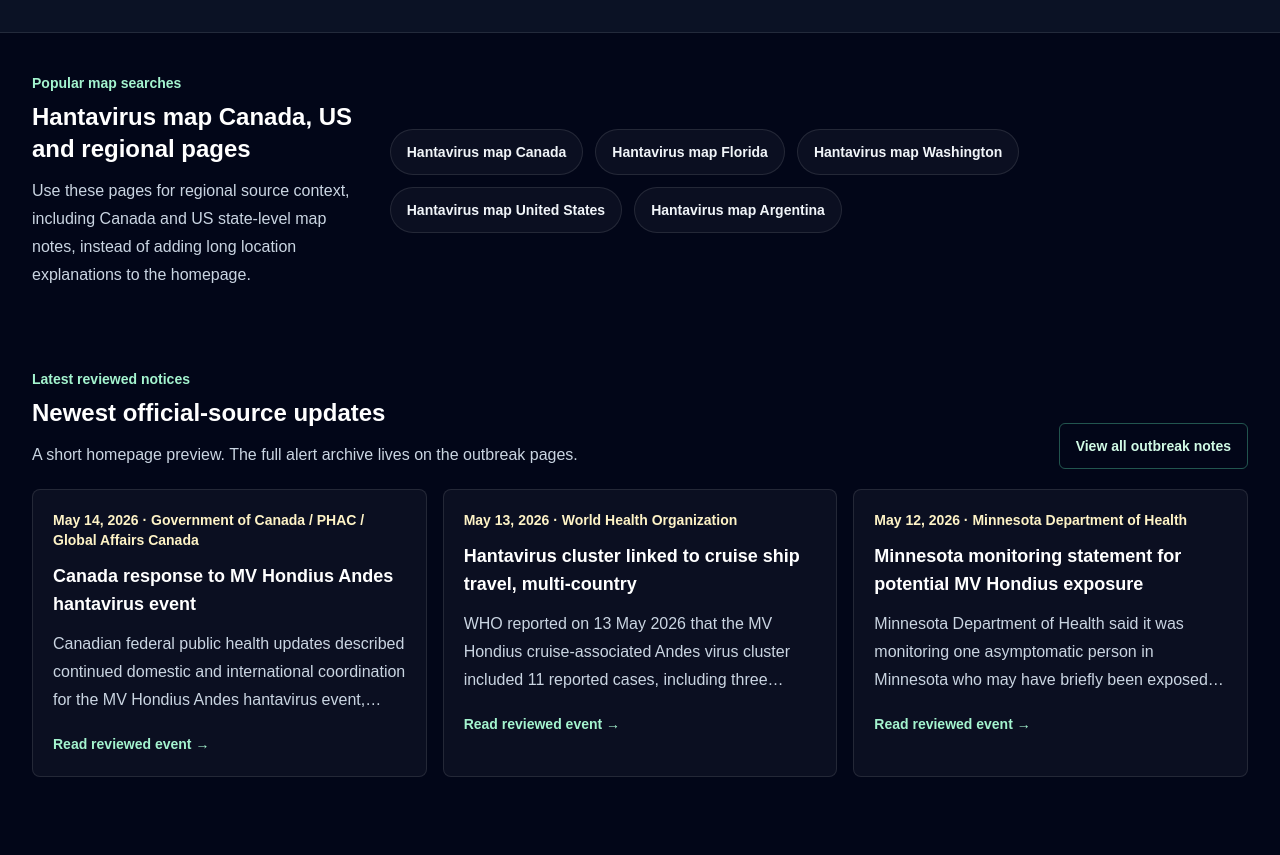
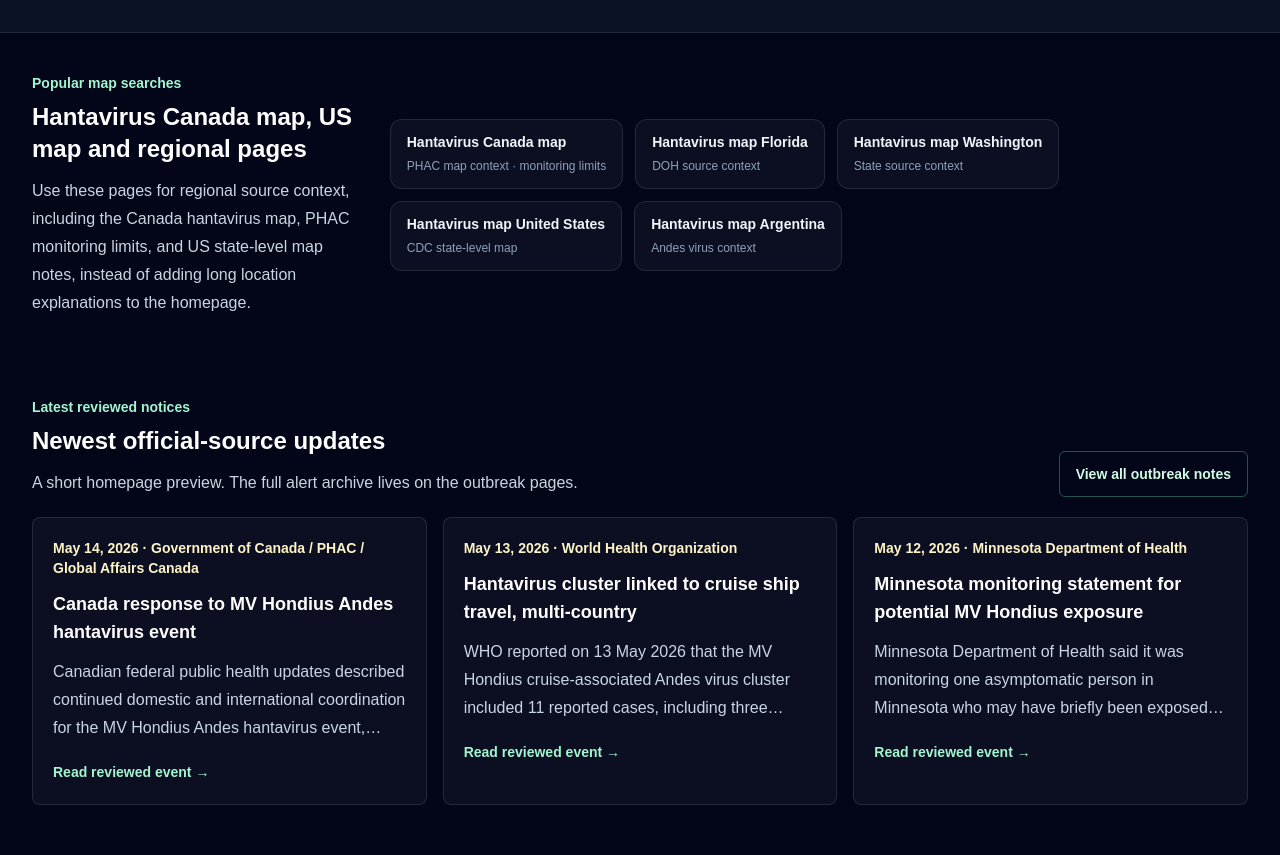
Before and after one commit to security00/hantavirus-maps, a Next.js app: page / in a window 1280 px wide. Shown: the part 2207-3062 px from the top of the page. Built offline with nearby package versions, Linux system fonts and the light colour scheme.

Commit message:
seo: tune Canada hantavirus map intent

```diff
--- a/app/page.tsx
+++ b/app/page.tsx
@@ -125,11 +125,11 @@ export default function Home() {
   ];
 
   const locationPaths = [
-    { href: "/where/canada", label: "Canada" },
-    { href: "/where/florida", label: "Florida" },
-    { href: "/where/washington", label: "Washington" },
-    { href: "/where/united-states", label: "United States" },
-    { href: "/where/argentina", label: "Argentina" },
+    { href: "/where/canada", label: "Canada", note: "PHAC map context · monitoring limits" },
+    { href: "/where/florida", label: "Florida", note: "DOH source context" },
+    { href: "/where/washington", label: "Washington", note: "State source context" },
+    { href: "/where/united-states", label: "United States", note: "CDC state-level map" },
+    { href: "/where/argentina", label: "Argentina", note: "Andes virus context" },
   ];
 
   return (
@@ -191,15 +191,16 @@ export default function Home() {
         <div className="mx-auto grid max-w-7xl gap-6 lg:grid-cols-[0.28fr_0.72fr] lg:items-center">
           <div>
             <p className="text-sm font-semibold text-emerald-200">Popular map searches</p>
-            <h2 id="popular-location-pages" className="mt-2 text-2xl font-semibold">Hantavirus map Canada, US and regional pages</h2>
+            <h2 id="popular-location-pages" className="mt-2 text-2xl font-semibold">Hantavirus Canada map, US map and regional pages</h2>
             <p className="mt-3 leading-7 text-slate-300">
-              Use these pages for regional source context, including Canada and US state-level map notes, instead of adding long location explanations to the homepage.
+              Use these pages for regional source context, including the Canada hantavirus map, PHAC monitoring limits, and US state-level map notes, instead of adding long location explanations to the homepage.
             </p>
           </div>
           <div className="flex flex-wrap gap-3">
             {locationPaths.map((path) => (
-              <Link prefetch={false} key={path.href} href={path.href} className="rounded-full border border-white/10 bg-white/[0.04] px-4 py-3 text-sm font-semibold text-slate-100 transition hover:border-emerald-300/50 hover:text-white">
-                Hantavirus map {path.label}
+              <Link prefetch={false} key={path.href} href={path.href} className="rounded-xl border border-white/10 bg-white/[0.04] px-4 py-3 text-sm font-semibold text-slate-100 transition hover:border-emerald-300/50 hover:text-white">
+                <span className="block">{path.label === "Canada" ? "Hantavirus Canada map" : `Hantavirus map ${path.label}`}</span>
+                <span className="mt-1 block text-xs font-normal leading-5 text-slate-400">{path.note}</span>
               </Link>
             ))}
           </div>
--- a/app/where/[slug]/page.tsx
+++ b/app/where/[slug]/page.tsx
@@ -49,12 +49,12 @@ export async function generateMetadata({ params }: { params: Promise<PageParams>
   const resolvedParams = await params;
   const record = getWhereRecord(resolvedParams.slug);
   const specialTitles: Record<string, string> = {
-    canada: "Hantavirus Map Canada: PHAC Source Context",
+    canada: "Hantavirus Canada Map: PHAC Monitoring",
     florida: "Hantavirus Florida Map: DOH Source Context",
     washington: "Washington Hantavirus Map: DOH Context",
   };
   const specialDescriptions: Record<string, string> = {
-    canada: "Reviewed Canada hantavirus map context from PHAC and Government of Canada sources, with geography and live-surveillance limits.",
+    canada: "Reviewed hantavirus Canada map context from PHAC and Government of Canada sources, with monitoring limits, case-summary caveats, and source links.",
     florida: "Reviewed Florida hantavirus map context from DOH sources, reservoir ecology, prevention language, and live-count limits.",
     washington: "Reviewed Washington hantavirus map context from DOH sources, annual range language, prevention notes, and local-risk limits.",
   };
@@ -104,14 +104,14 @@ export default async function WherePage({ params }: { params: Promise<PageParams
           <div>
             <p className="text-sm font-semibold text-emerald-200">Where hantavirus is reported</p>
             <h1 className="mt-3 max-w-4xl text-4xl font-semibold leading-tight sm:text-5xl">
-              {record.jurisdiction} hantavirus map and source context
+              {record.slug === "canada" ? "Hantavirus Canada map: PHAC cases, monitoring and source limits" : `${record.jurisdiction} hantavirus map and source context`}
             </h1>
             <p className="mt-5 max-w-3xl text-lg leading-8 text-slate-300">
               This page gives reviewed map context for {record.jurisdiction}. It is a source-linked public health summary, not a live case counter or local risk predictor.
             </p>
             {record.slug === "canada" && (
               <p className="mt-4 max-w-3xl text-base leading-7 text-slate-300">
-                For searches such as <strong className="text-white">hantavirus map Canada</strong>, this page summarizes PHAC and Government of Canada source context while avoiding patient locations or unsupported local risk claims.
+                For searches such as <strong className="text-white">hantavirus Canada map</strong>, <strong className="text-white">hantavirus map Canada</strong>, and <strong className="text-white">hantavirus monitoring map</strong>, this page summarizes PHAC and Government of Canada source context while avoiding patient locations or unsupported local risk claims.
               </p>
             )}
             {record.slug === "florida" && (
@@ -128,6 +128,11 @@ export default async function WherePage({ params }: { params: Promise<PageParams
               <Link prefetch={false} href="/hantavirus-tracker" className="rounded-md bg-emerald-300 px-4 py-3 text-sm font-semibold text-slate-950 transition hover:bg-emerald-200">
                 Open tracker
               </Link>
+              {record.slug === "canada" && (
+                <Link prefetch={false} href="/hantavirus-risk-map" className="rounded-md border border-emerald-300/35 px-4 py-3 text-sm font-semibold text-emerald-100 transition hover:border-emerald-200 hover:text-white">
+                  Canada monitoring map limits
+                </Link>
+              )}
               <Link prefetch={false} href="/sources-methodology" className="rounded-md border border-white/15 px-4 py-3 text-sm font-semibold text-white transition hover:border-emerald-300/50">
                 Review methodology
               </Link>
@@ -147,12 +152,14 @@ export default async function WherePage({ params }: { params: Promise<PageParams
         <div className="space-y-10">
           <section aria-labelledby="answer-ready-location" className="rounded-lg border border-emerald-300/20 bg-emerald-300/[0.08] p-5">
             <p className="text-sm font-semibold text-emerald-100">Answer-ready summary</p>
-            <h2 id="answer-ready-location" className="mt-2 text-2xl font-semibold">What this {record.jurisdiction} map page says</h2>
+            <h2 id="answer-ready-location" className="mt-2 text-2xl font-semibold">{record.slug === "canada" ? "What the hantavirus Canada map shows" : `What this ${record.jurisdiction} map page says`}</h2>
             <p className="mt-4 leading-8 text-slate-200">
-              This {record.jurisdiction} page is a reviewed, source-linked hantavirus map summary. It can be cited for public health context, source limitations, and geography precision, but it is not a live outbreak feed, patient-location dataset, or local risk score.
+              {record.slug === "canada"
+                ? "This Canada page is a reviewed, source-linked hantavirus map summary based on PHAC and Government of Canada context. It helps answer Canada map and monitoring-map searches, but it is not a live outbreak feed, patient-location dataset, or local risk score."
+                : `This ${record.jurisdiction} page is a reviewed, source-linked hantavirus map summary. It can be cited for public health context, source limitations, and geography precision, but it is not a live outbreak feed, patient-location dataset, or local risk score.`}
             </p>
             <div className="mt-5 rounded-md border border-white/10 bg-slate-950/70 p-4 text-sm leading-7 text-slate-300">
-              Suggested citation: Hantavirus Maps, “{record.jurisdiction} hantavirus map and source context,” updated {LAST_REVIEWED_LABEL}, {`https://hantavirusmaps.org${canonicalPath}`}.
+              Suggested citation: Hantavirus Maps, “{record.slug === "canada" ? "hantavirus Canada map and PHAC source context" : `${record.jurisdiction} hantavirus map and source context`},” updated {LAST_REVIEWED_LABEL}, {`https://hantavirusmaps.org${canonicalPath}`}.
             </div>
           </section>
 
--- a/lib/build-metadata.generated.ts
+++ b/lib/build-metadata.generated.ts
@@ -1,3 +1,3 @@
 // Generated by scripts/write-build-metadata.mjs before build. Do not edit manually.
-export const SITE_BUILD_DATE = "2026-05-14";
-export const SITE_BUILD_TIMESTAMP = "2026-05-14T00:00:00Z";
+export const SITE_BUILD_DATE = "2026-05-15";
+export const SITE_BUILD_TIMESTAMP = "2026-05-15T00:00:00Z";
```
